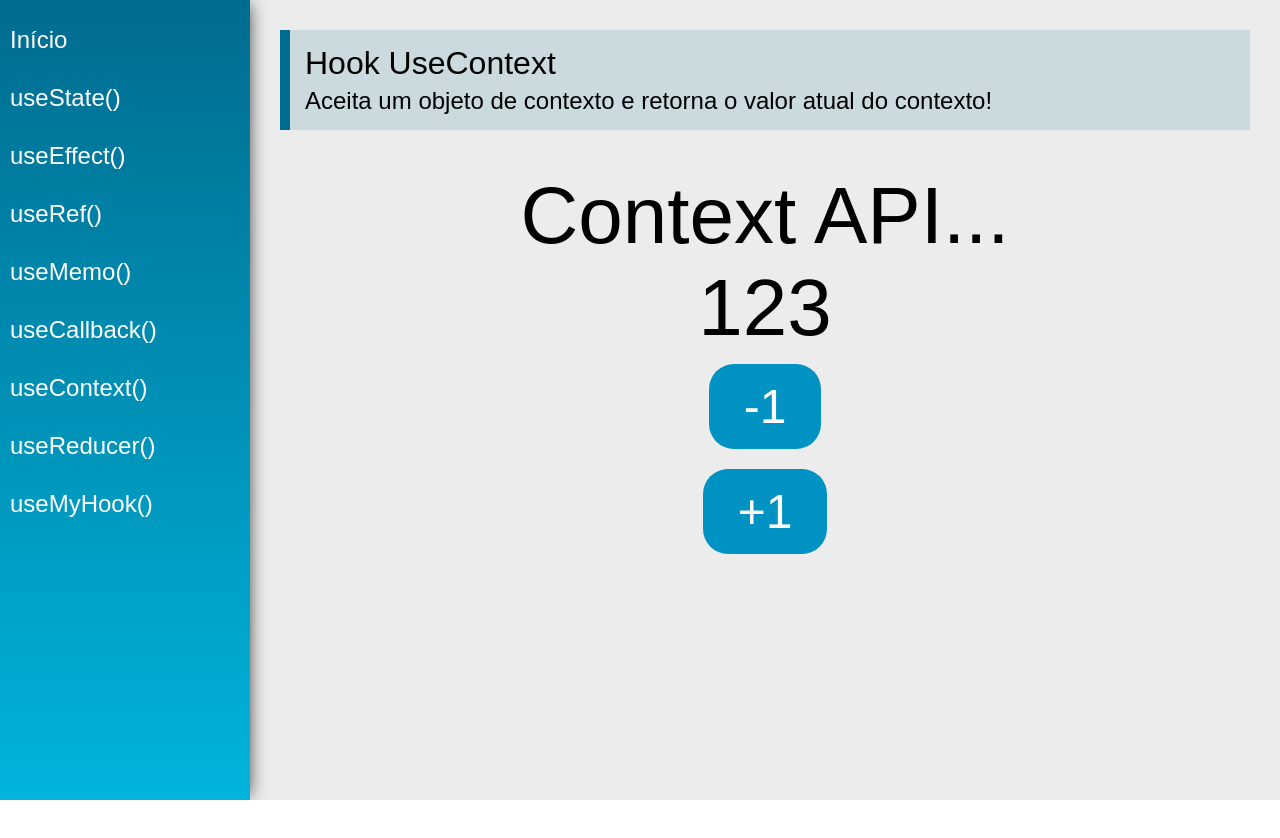
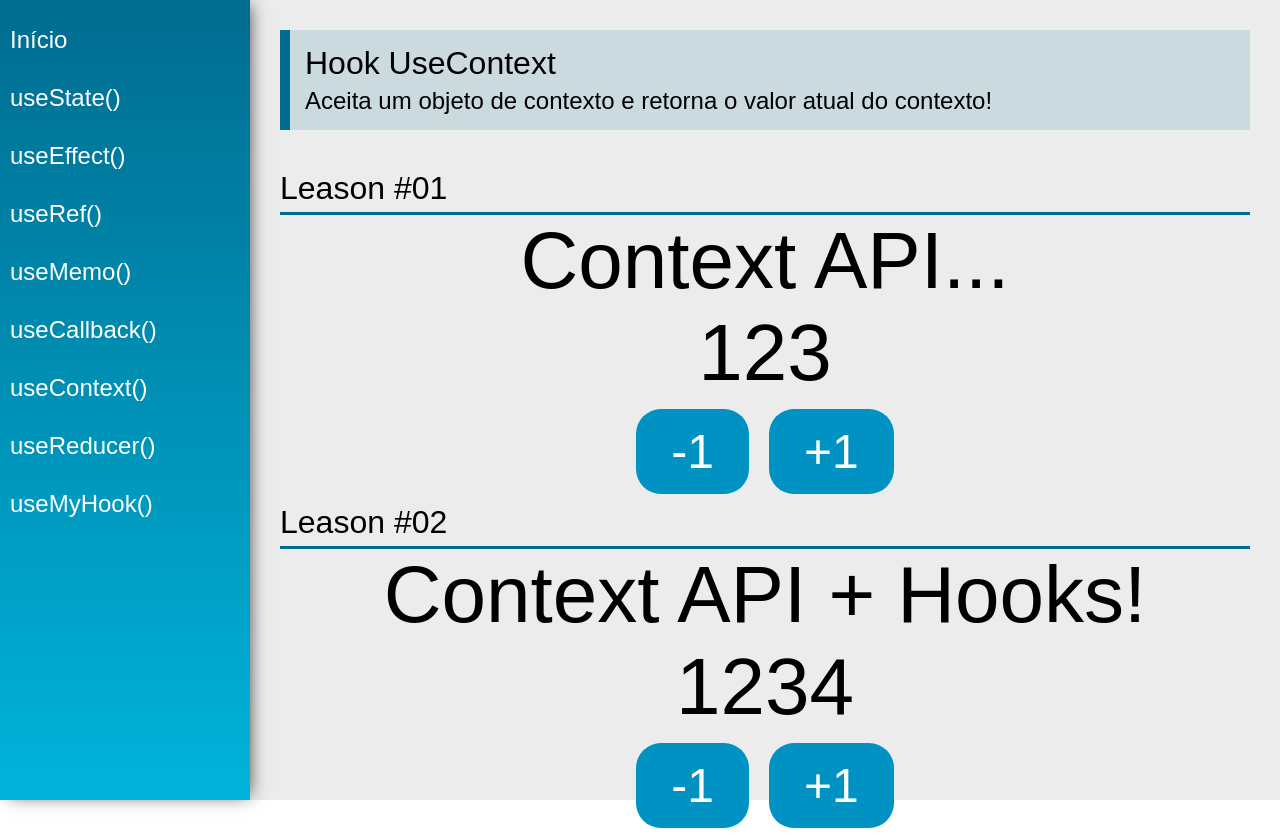
Before and after one commit to FelipeeM/react-hooks, a React (Create React App) app: page /useContext in a window 1280 px wide. Before the commit the page ends 800 px from the top, so only its background shows below. Built offline with nearby package versions, Linux system fonts and the light colour scheme.

Commit message:
Learning useContext

```diff
--- a/src/views/examples/UseContext.jsx
+++ b/src/views/examples/UseContext.jsx
@@ -1,7 +1,9 @@
-import React, { useContext } from 'react'
+import React, { useContext, useEffect } from 'react'
 import PageTitle from '../../components/layout/PageTitle'
+import SectionTitle from '../../components/layout/SectionTitle'
 
 import DataContext from '../../data/DataContext'
+import { AppContext } from '../../data/Store'
 
 
 const UseContext = (props) => {
@@ -15,20 +17,43 @@
         })
     }
 
+    const { number, text,setNumber, setText } = useContext(AppContext)
+
+    useEffect(function(){
+        if(number > 1250){
+            setText('Eita!')
+        }else{
+            setText('Context API + Hooks!')
+        }
+    },[number])
+
     return (
         <div className="UseContext">
             <PageTitle
                 title="Hook UseContext"
                 subtitle="Aceita um objeto de contexto e retorna o valor atual do contexto!"
             />
+            <SectionTitle title="Leason #01" />
             <div className="center">
                 <span className="text">{context.state.text}</span>
                 <span className="text">{context.state.number}</span>
-
-                <button className="btn"
-                    onClick={() => { addNumber(-1) }}>-1</button>
-                <button className="btn"
-                    onClick={() => { addNumber(1) }}>+1</button>
+                <div>
+                    <button className="btn"
+                        onClick={() => { addNumber(-1) }}>-1</button>
+                    <button className="btn"
+                        onClick={() => { addNumber(1) }}>+1</button>
+                </div>
+            </div>
+            <SectionTitle title="Leason #02" />
+            <div className="center">
+                <span className="text">{text}</span>
+                <span className="text">{number}</span>
+                <div>
+                    <button className="btn"
+                        onClick={() => { setNumber(number - 1) }}>-1</button>
+                    <button className="btn"
+                        onClick={() => { setNumber(number + 1) }}>+1</button>
+                </div>
             </div>
         </div>
     )
```
